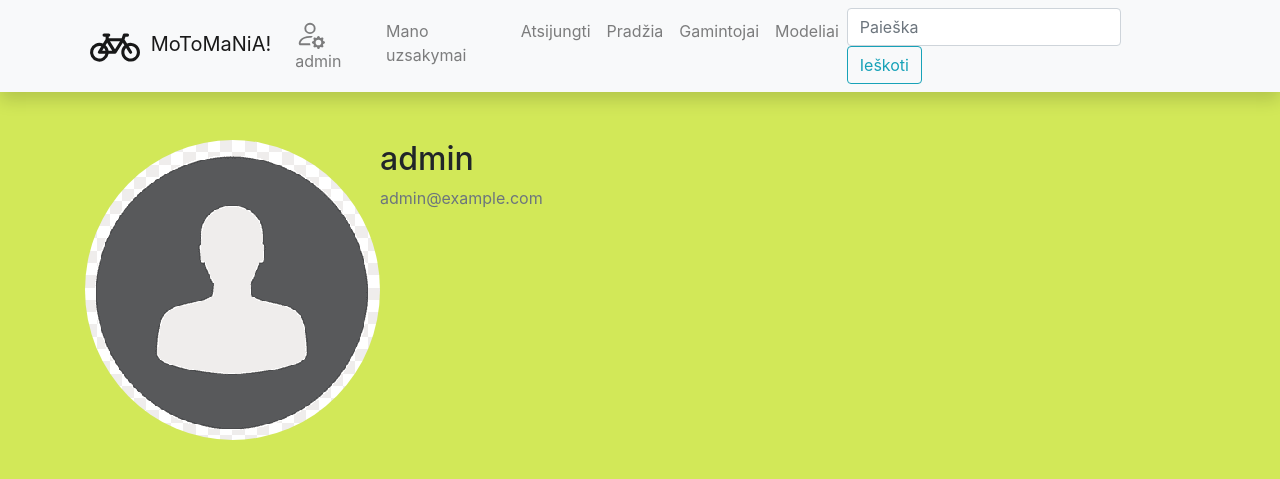
After one commit to jarockis77/penktasprojektas, a Django app: page /motociklai/profilis/ in a window 1280 px wide. The commit adds this page. Shown: the top 479 px of the page. Run offline with Django 4.2, Linux system fonts and the light colour scheme; a user stored in the database is signed in; data comes from the database, SQL or seed files in the repository; both versions use the stored data as it was after the commit; some libraries are stand-ins or nearby versions.

Commit message:
viskas veikia, sukurtas profilis, prijungtos jo nuotraukos, sukurtiendpointai, base sureguliuotas

```diff
--- a/motociklai/admin.py
+++ b/motociklai/admin.py
@@ -1,6 +1,6 @@
 from django.contrib import admin
 
-from .models import Gamintojas, Modelis, Likutis, ModelisInstance, ModelisReview
+from .models import Gamintojas, Modelis, Likutis, ModelisInstance, ModelisReview, Profilis
 
 class ModeliaiInstanceInline(admin.TabularInline):
     model = ModelisInstance
@@ -40,4 +40,5 @@ class ModelisReviewAdmin(admin.ModelAdmin):
 #admin.site.register(Gamintojas)
 #admin.site.register(Modelis, ModelisAdmin)
 admin.site.register(Likutis)
+admin.site.register(Profilis)
 #admin.site.register(ModelisInstance, LikutisInstanceAdmin)
--- a/motociklai/models.py
+++ b/motociklai/models.py
@@ -5,12 +5,13 @@ from tinymce.models import HTMLField
 
 from datetime import date
 import uuid
+from PIL import Image
 # Create your models here.
 
 class Gamintojas(models.Model):
     pavadinimas = models.CharField('Pavadinimas', max_length=50)
-    gaminimo_pradzia = models.IntegerField('Pradejo-gaminti')
-    aprasymas = models.TextField('About', max_length=3000)
+    gaminimo_pradzia = models.IntegerField('Pradejo-gaminti', max_length=20)
+    aprasymas = HTMLField()
 
     class Meta:
         verbose_name = 'Gamintojas'
@@ -102,3 +103,23 @@ class ModelisReview(models.Model):
 
     def __str__(self):
         return self.content
+
+
+class Profilis(models.Model):
+    user = models.OneToOneField(User, on_delete=models.CASCADE, blank=True)
+    nuotrauka = models.ImageField(default='no-image.png', upload_to='profile_pics')
+
+    def __str__(self):
+        return f"{self.user.username} profilis"
+
+    def save(self, *args, **kwargs):
+        super().save(*args, **kwargs)
+        img = Image.open(self.nuotrauka.path)
+        if (img.height > 300) or (img.width > 300):
+            output_size = (300, 300)
+            img.thumbnail(output_size)
+            img.save(self.nuotrauka.path)
+
+    class Meta:
+        verbose_name = 'Profilis'
+        verbose_name_plural = 'Profiliai'
--- a/motociklai/templates/base.html
+++ b/motociklai/templates/base.html
@@ -73,7 +73,7 @@
         <div class="collapse navbar-collapse" id="navbarResponsive">
             <ul class="navbar-nav ml-auto">
                 {% if user.is_authenticated %}
-                <li class="nav-item"><a class="nav-link" href="#">
+                <li class="nav-item"><a class="nav-link" href="{% url 'profilis-url' %}">
                     <svg xmlns="http://www.w3.org/2000/svg" width="30" height="30" fill="currentColor" class="bi bi-person-gear" viewBox="0 0 16 16">
                         <path d="M11 5a3 3 0 1 1-6 0 3 3 0 0 1 6 0ZM8 7a2 2 0 1 0 0-4 2 2 0 0 0 0 4Zm.256 7a4.474 4.474 0 0 1-.229-1.004H3c.001-.246.154-.986.832-1.664C4.484 10.68 5.711 10 8 10c.26 0 .507.009.74.025.226-.341.496-.65.804-.918C9.077 9.038 8.564 9 8 9c-5 0-6 3-6 4s1 1 1 1h5.256Zm3.63-4.54c.18-.613 1.048-.613 1.229 0l.043.148a.64.64 0 0 0 .921.382l.136-.074c.561-.306 1.175.308.87.869l-.075.136a.64.64 0 0 0 .382.92l.149.045c.612.18.612 1.048 0 1.229l-.15.043a.64.64 0 0 0-.38.921l.074.136c.305.561-.309 1.175-.87.87l-.136-.075a.64.64 0 0 0-.92.382l-.045.149c-.18.612-1.048.612-1.229 0l-.043-.15a.64.64 0 0 0-.921-.38l-.136.074c-.561.305-1.175-.309-.87-.87l.075-.136a.64.64 0 0 0-.382-.92l-.148-.045c-.613-.18-.613-1.048 0-1.229l.148-.043a.64.64 0 0 0 .382-.921l-.074-.136c-.306-.561.308-1.175.869-.87l.136.075a.64.64 0 0 0 .92-.382l.045-.148ZM14 12.5a1.5 1.5 0 1 0-3 0 1.5 1.5 0 0 0 3 0Z"/>
                     </svg>
--- a/motociklai/templates/index.html
+++ b/motociklai/templates/index.html
@@ -10,7 +10,7 @@
     <li>Turimi modeliai: {{ num_instances_available_t }}</li>
     <li>Likutis: {{ num_instances_t }}</li>
 </ul>
-<h4>Sveiki, {{ username_t }}</h4>
+<h4>Sveiki, {{ user }}</h4>
 <p>Jus lankotes {{ num_visits_t }} karta</p>
 
 
--- /dev/null
+++ b/motociklai/templates/profilis.html
@@ -0,0 +1,16 @@
+{% extends "base.html" %}
+
+{% block content %}
+<div class="content-section">
+    <div class="media">
+        <img
+                class="rounded-circle account-img"
+                src="{{ user.profilis.nuotrauka.url }}"
+        />
+        <div class="media-body">
+            <h2 class="account-heading">{{ user.username }}</h2>
+            <p class="text-secondary">{{ user.email }}</p>
+        </div>
+    </div>
+
+{% endblock content %}
--- a/motociklai/urls.py
+++ b/motociklai/urls.py
@@ -10,5 +10,6 @@ urlpatterns = [
     path('modeliai/<int:pk>', views.ModelisDetailView.as_view(), name='modelis-vienas-url'),
     path('search/', views.search, name='search-url'),
     path('mano_uzsakymai', views.UzsakymaiByUserListView.as_view(), name='mano-uzsakymai'),
-    path('register/', views.register, name='register-url')
+    path('register/', views.register, name='register-url'),
+    path('profilis/', views.profilis, name = 'profilis-url'),
 ]
--- a/motociklai/views.py
+++ b/motociklai/views.py
@@ -1,5 +1,5 @@
 from django.shortcuts import render, get_object_or_404, redirect, reverse
-# from django.http import HttpResponse
+#from django.http import HttpResponse
 from django.views import generic
 from django.db.models import Q
 from django.core.paginator import Paginator
@@ -10,7 +10,7 @@ from django.contrib.auth.models import User
 from django.views.decorators.csrf import csrf_protect
 from django.contrib import messages
 from .forms import ModelisReviewForm
-
+from django.contrib.auth.decorators import login_required
 # Create your views here.
 
 
@@ -140,3 +140,8 @@ def register(request):
 
     else:
         return render(request, "registration/registration.html")
+
+
+@login_required
+def profilis(request):
+    return render(request, 'profilis.html')
```
Also changed, not shown: db.sqlite3, motociklai/media/no-image.png (added), motociklai/media/profile_pics/no-image.png (added).
